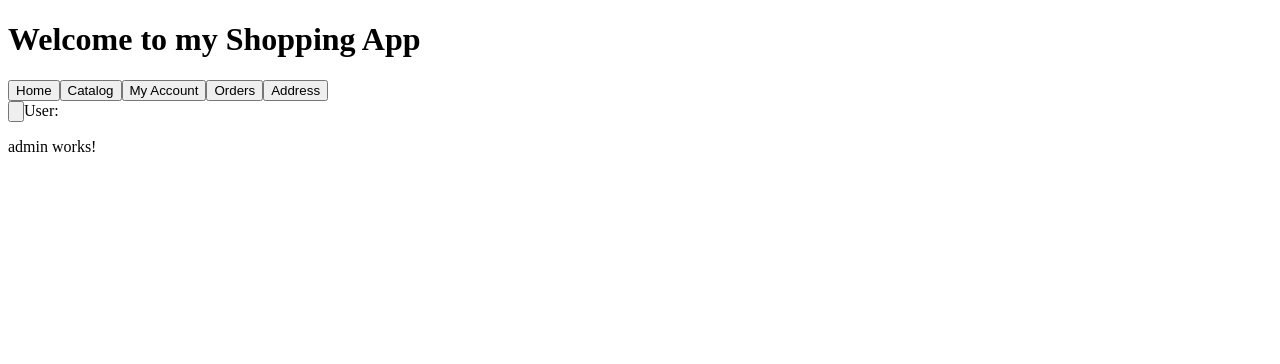
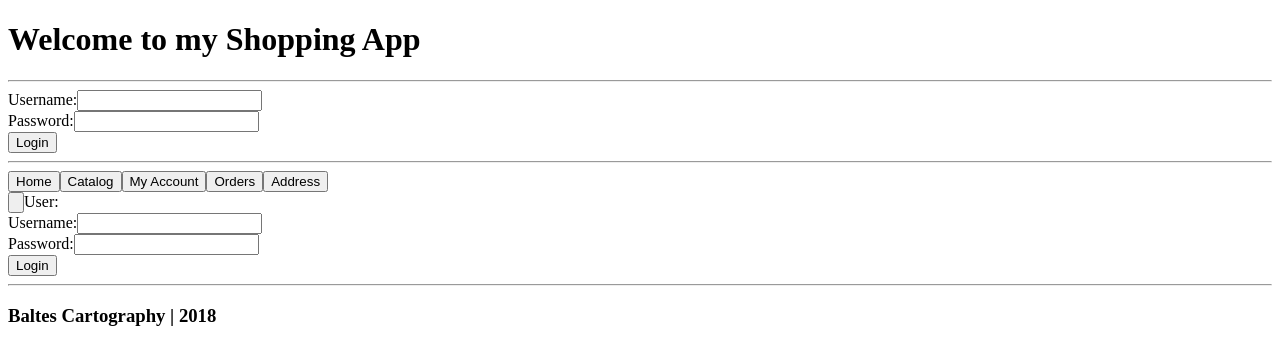
Before and after one commit to Retrojb/Shopping-Cart, an Angular app: page /admin in a window 1280 px wide. Shown: the top 364 px of the page. Built offline with nearby package versions, Linux system fonts and the light colour scheme.

Commit message:
Added header footer login form

```diff
--- a/src/app/admin/admin.component.html
+++ b/src/app/admin/admin.component.html
@@ -1,3 +1,13 @@
-<p>
-  admin works!
-</p>
+<form (submit)="login()">
+  <div class="input">
+    <label>Username:</label>
+    <input type="text">
+  </div>
+  <div class="input">
+    <label>Password:</label>
+    <input type="password">
+  </div>
+  <div class="input">
+    <input type="submit" value="Login">
+  </div>
+</form>
--- a/src/app/app.component.html
+++ b/src/app/app.component.html
@@ -1,5 +1,5 @@
-<div class="header">
-<h1 class="main-title"> Welcome to my Shopping App</h1>
+
+<app-header></app-header>
 <div class="head-btn">
     <input type="button" [routerLink]="['/']" value="Home" routerLinkActive="active">
     <input type="button" [routerLink]="['/catalog']" value="Catalog" routerLinkActive="active">
@@ -11,9 +11,10 @@
 <div class="login">
     <input class="user" type="button" (click)="login()" value="{{loginLabel}}">
     <span class="user" [hidden]="user==='na'">User: {{user}}</span>
-</div>
-</div>
+  </div>
+
 
 
 
 <router-outlet></router-outlet>
+<app-footer></app-footer>
--- a/src/app/app.module.ts
+++ b/src/app/app.module.ts
@@ -8,6 +8,8 @@ import { CatalogComponent } from './catalog/catalog.component';
 import { ErrorComponent } from './error/error.component';
 import { AuthService } from './auth.service';
 import { AdminComponent } from './admin/admin.component';
+import { FooterComponent } from './footer/footer.component';
+import { HeaderComponent } from './header/header.component';
 
 @NgModule({
   declarations: [
@@ -15,7 +17,9 @@ import { AdminComponent } from './admin/admin.component';
     HomeComponent,
     CatalogComponent,
     ErrorComponent,
-    AdminComponent
+    AdminComponent,
+    FooterComponent,
+    HeaderComponent
   ],
   imports: [
     BrowserModule,
--- /dev/null
+++ b/src/app/footer/footer.component.html
@@ -0,0 +1,2 @@
+<hr/>
+<h3>Baltes Cartography | 2018 </h3>
--- /dev/null
+++ b/src/app/footer/footer.component.ts
@@ -0,0 +1,15 @@
+import { Component, OnInit } from '@angular/core';
+
+@Component({
+  selector: 'app-footer',
+  templateUrl: './footer.component.html',
+  styleUrls: ['./footer.component.css']
+})
+export class FooterComponent implements OnInit {
+
+  constructor() { }
+
+  ngOnInit() {
+  }
+
+}
--- /dev/null
+++ b/src/app/header/header.component.html
@@ -0,0 +1,6 @@
+<h1 class="main-title"> Welcome to my Shopping App</h1>
+<hr/>
+<div>
+  <app-admin></app-admin>
+</div>
+<hr/>
--- /dev/null
+++ b/src/app/header/header.component.ts
@@ -0,0 +1,15 @@
+import { Component, OnInit } from '@angular/core';
+
+@Component({
+  selector: 'app-header',
+  templateUrl: './header.component.html',
+  styleUrls: ['./header.component.css']
+})
+export class HeaderComponent implements OnInit {
+
+  constructor() { }
+
+  ngOnInit() {
+  }
+
+}
```
Also changed, not shown: src/app/footer/footer.component.css (added), src/app/header/header.component.css (added), 2 other files (tests, documents, lock files or other folders).
